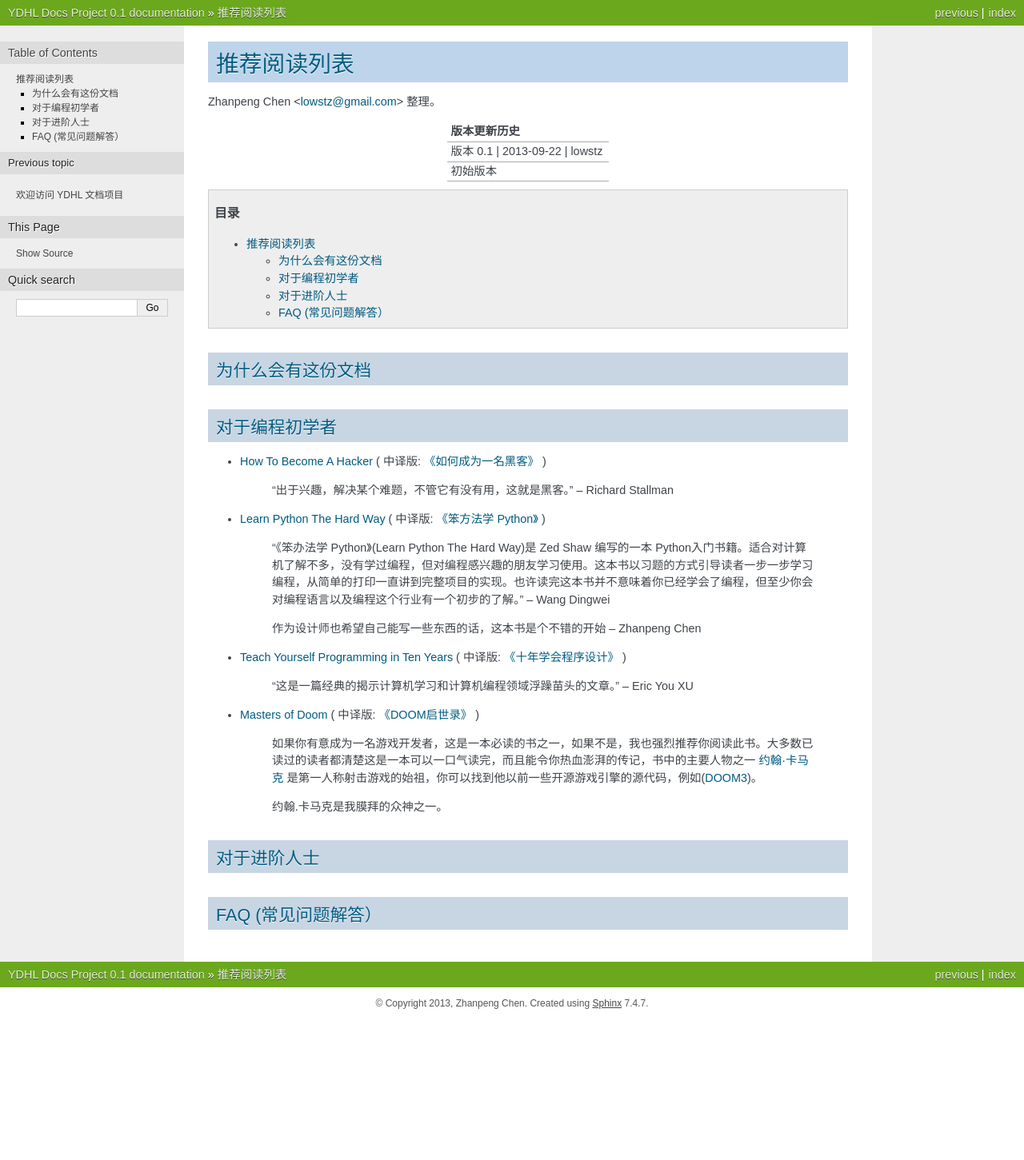
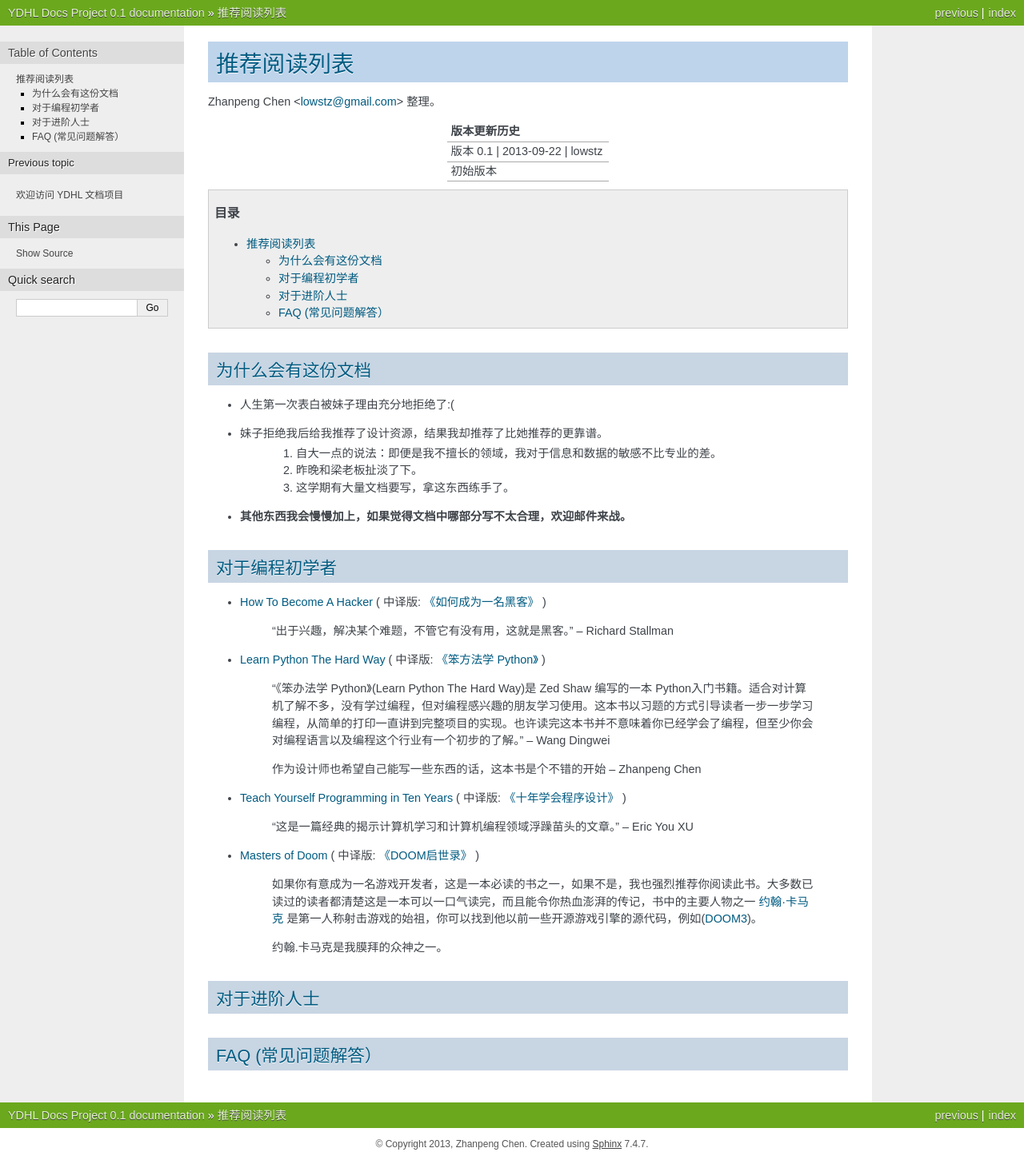
Before and after one commit to cshwen/ydhl-docs, a Sphinx documentation site: the page built from source/recommended_reading_list.rst, in a window 1280 px wide. Shown: the whole page at 80% size. Built offline with Sphinx 7.4.7, drawn with Linux system fonts in a browser that asks for light colours; formulas are drawn with MathJax 3; before the commit the page ends 1275 px from its top, so only the background shows below that.

Commit message:
add new section

```diff
--- a/source/recommended_reading_list.rst
+++ b/source/recommended_reading_list.rst
@@ -20,7 +20,13 @@ Zhanpeng Chen <lowstz@gmail.com> 整理。
 为什么会有这份文档
 ******************
 
+* 人生第一次表白被妹子理由充分地拒绝了:(
+* 妹子拒绝我后给我推荐了设计资源，结果我却推荐了比她推荐的更靠谱。
+   1. 自大一点的说法：即便是我不擅长的领域，我对于信息和数据的敏感不比专业的差。
+   2. 昨晚和梁老板扯淡了下。
+   3. 这学期有大量文档要写，拿这东西练手了。
 
+* **其他东西我会慢慢加上，如果觉得文档中哪部分写不太合理，欢迎邮件来战。**
 
 ******************
 对于编程初学者
```
